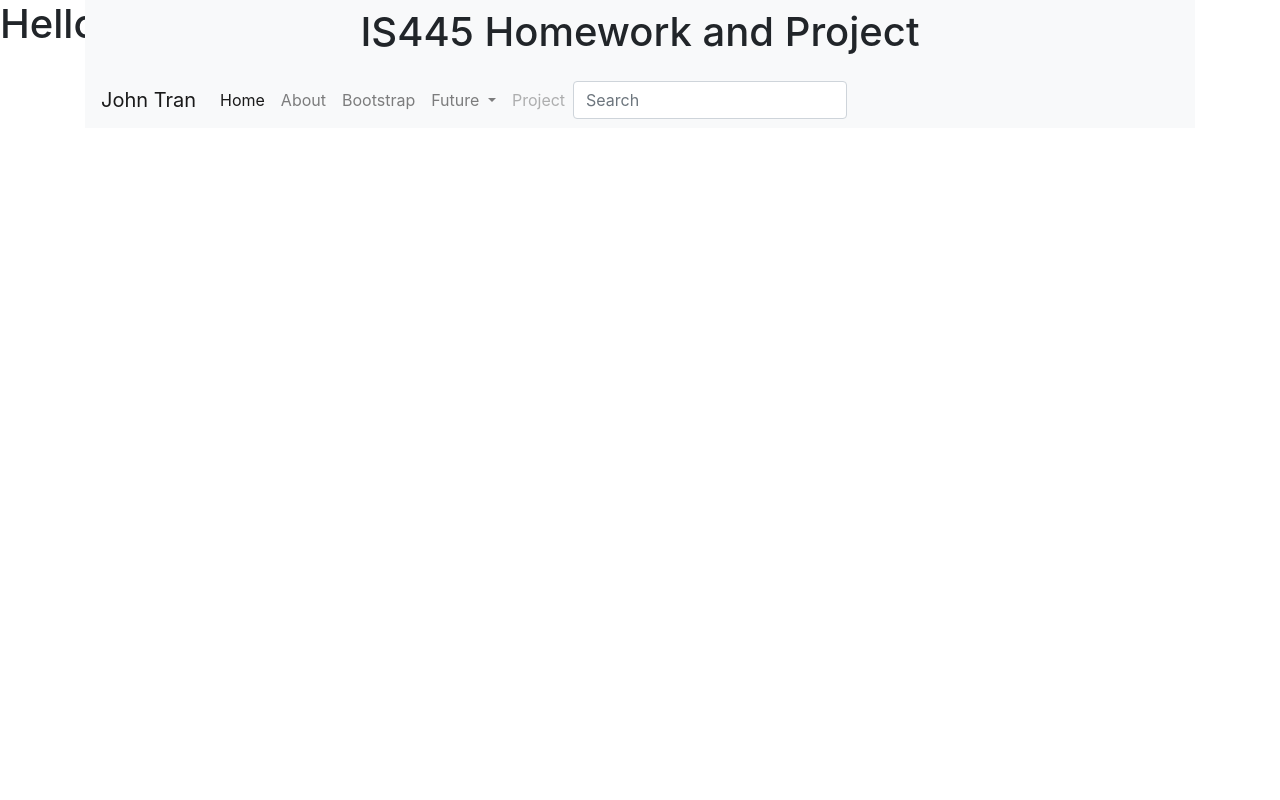
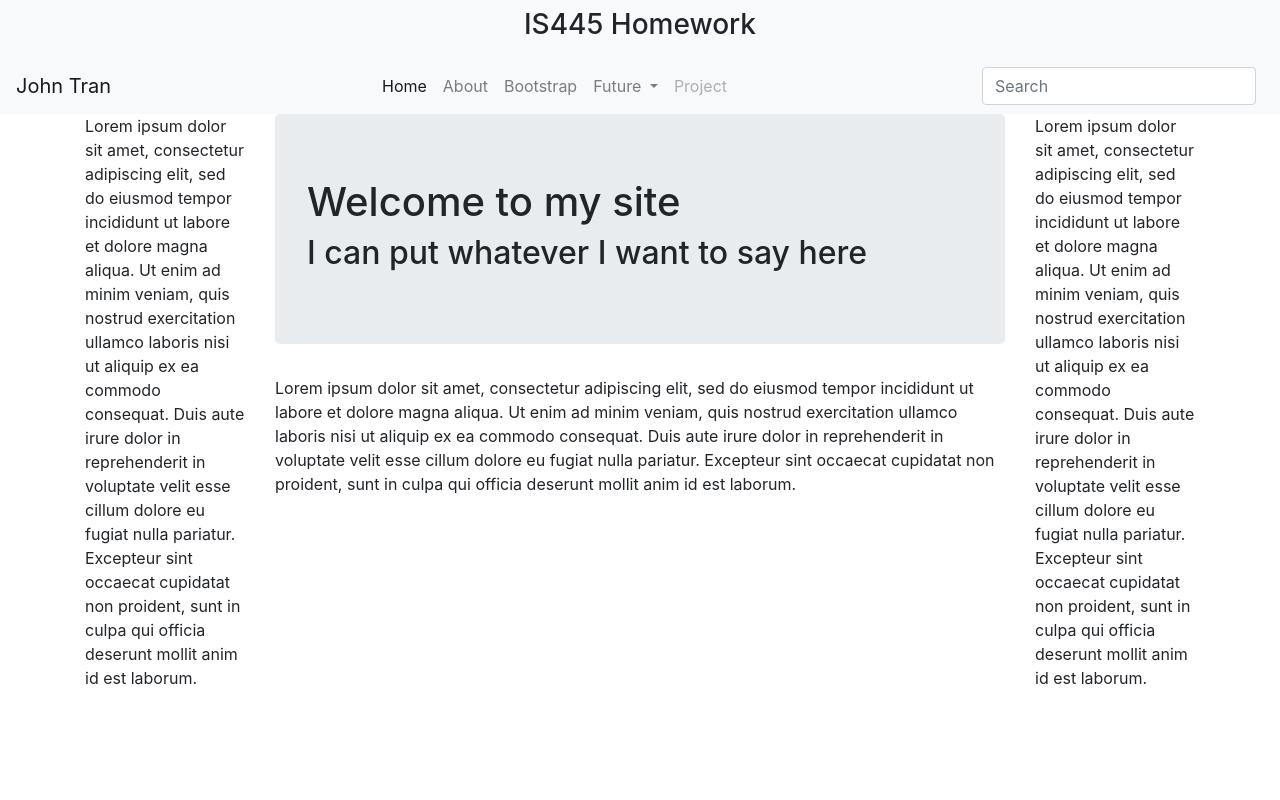
Before and after one commit to johntradiction/IS445-studentpage, a website: page website/index.html in a window 1280 px wide. Shown: the top 800 px of the page. Drawn offline with nearby package versions, Linux system fonts and the light colour scheme.

Commit message:
make about and bootstrap pages

```diff
--- a/website/index.html
+++ b/website/index.html
@@ -7,27 +7,28 @@
 
     <!-- Bootstrap CSS -->
     <link rel="stylesheet" href="https://maxcdn.bootstrapcdn.com/bootstrap/4.0.0/css/bootstrap.min.css" integrity="sha384-Gn5384xqQ1aoWXA+058RXPxPg6fy4IWvTNh0E263XmFcJlSAwiGgFAW/dAiS6JXm" crossorigin="anonymous">
-
-    <title>IS445 Homepage</title>
+    <link rel="stylesheet" type = "text/css" href="styles/style.css">
+    <title>IS445 - John Tran</title>
   </head>
-  <div class="container fixed-top">
-  <div class="navbar bg-light justify-content-center">
-    <h1>IS445 Homework and Project</h1></div>
-  <nav class="navbar navbar-expand-lg navbar-light bg-light">
+  <div class="containter fixed-top">
+    <div class="navbar bg-light justify-content-center">
+      <h3>IS445 Homework</h3>
+    </div>
+  <nav class="navbar navbar-expand-md navbar-light bg-light">
     <a class="navbar-brand" href="#">John Tran</a>
     <button class="navbar-toggler" type="button" data-toggle="collapse" data-target="#navbarNavDropdown" aria-controls="navbarNavDropdown" aria-expanded="false" aria-label="Toggle navigation">
       <span class="navbar-toggler-icon"></span>
     </button>
     <div class="collapse navbar-collapse" id="navbarNavDropdown">
-      <ul class="navbar-nav">
+      <ul class="navbar-nav" id="menuitems">
         <li class="nav-item active">
           <a class="nav-link" href="#">Home <span class="sr-only">(current)</span></a>
         </li>
         <li class="nav-item">
-          <a class="nav-link" href="#">About</a>
+          <a class="nav-link" href="about.html">About</a>
         </li>
         <li class="nav-item">
-          <a class="nav-link" href="#">Bootstrap</a>
+          <a class="nav-link" href="bootstrap.html">Bootstrap</a>
         </li>
         <li class="nav-item dropdown">
           <a class="nav-link dropdown-toggle" href="#" id="navbarDropdownMenuLink" data-toggle="dropdown" aria-haspopup="true" aria-expanded="false">
@@ -41,50 +42,34 @@
           </div>
         </li>
         <li class="nav-item">
-          <a class="nav-link disabled" href="#">Project</a>
+          <a class="nav-item nav-link disabled" href="#">Project</a>
         </li>
       </ul>
-      <form class="form-inline my-2 my-lg-0">
+      <form class="form-inline">
         <input class="form-control mr-sm-2" type="search" placeholder="Search" aria-label="Search">
+      </form>
+      </nav>
     </div>
   </nav>
-  </div>
+</div>
   <body>
-    <h1>Hello, world!
-        <br/>
-        <br/>
-        <br/>
-        <br/>
-        <br/>
-        <br/>
-        <br/>
-        <br/>
-        <br/>
-        <br/>
-        <br/>
-        <br/>
-        <br/>
-        <br/>
-        <br/>
-        <br/>
-        <br/>
-        <br/>
-        <br/>
-        <br/>
-        <br/>
-        <br/>
-        <br/>
-        <br/>
-        <br/>
-        <br/>
-        <br/>
-        <br/>
-        <br/>
-        <br/>
-        <br/>
-        <br/>
-      <h1>hey</h1>
-    </h1>
+    <div class="container">
+      <div class="row">
+        <div class="col-2">
+          Lorem ipsum dolor sit amet, consectetur adipiscing elit, sed do eiusmod tempor incididunt ut labore et dolore magna aliqua. Ut enim ad minim veniam, quis nostrud exercitation ullamco laboris nisi ut aliquip ex ea commodo consequat. Duis aute irure dolor in reprehenderit in voluptate velit esse cillum dolore eu fugiat nulla pariatur. Excepteur sint occaecat cupidatat non proident, sunt in culpa qui officia deserunt mollit anim id est laborum.
+        </div>
+          <div class="col-8">
+            <div class="jumbotron">
+              <h1>Welcome to my site</h1>
+              <h2>I can put whatever I want to say here</h2>
+            </div>
+            Lorem ipsum dolor sit amet, consectetur adipiscing elit, sed do eiusmod tempor incididunt ut labore et dolore magna aliqua. Ut enim ad minim veniam, quis nostrud exercitation ullamco laboris nisi ut aliquip ex ea commodo consequat. Duis aute irure dolor in reprehenderit in voluptate velit esse cillum dolore eu fugiat nulla pariatur. Excepteur sint occaecat cupidatat non proident, sunt in culpa qui officia deserunt mollit anim id est laborum.
+          </div>
+        <div class="col-2">
+            Lorem ipsum dolor sit amet, consectetur adipiscing elit, sed do eiusmod tempor incididunt ut labore et dolore magna aliqua. Ut enim ad minim veniam, quis nostrud exercitation ullamco laboris nisi ut aliquip ex ea commodo consequat. Duis aute irure dolor in reprehenderit in voluptate velit esse cillum dolore eu fugiat nulla pariatur. Excepteur sint occaecat cupidatat non proident, sunt in culpa qui officia deserunt mollit anim id est laborum.
+        </div>
+      </div>
+    </div>
 
     <!-- Optional JavaScript -->
     <!-- jQuery first, then Popper.js, then Bootstrap JS -->
--- /dev/null
+++ b/website/styles/style.css
@@ -0,0 +1,10 @@
+#menuitems {
+    list-style:none;
+    margin:0 auto;
+}
+#menuitems li {
+    text-align:center;
+}
+body {
+    padding-top: 114px;
+}
```
Also changed, not shown: website/about.html (added, +54 -0 lines), website/bootstrap.html (added, +54 -0 lines).
